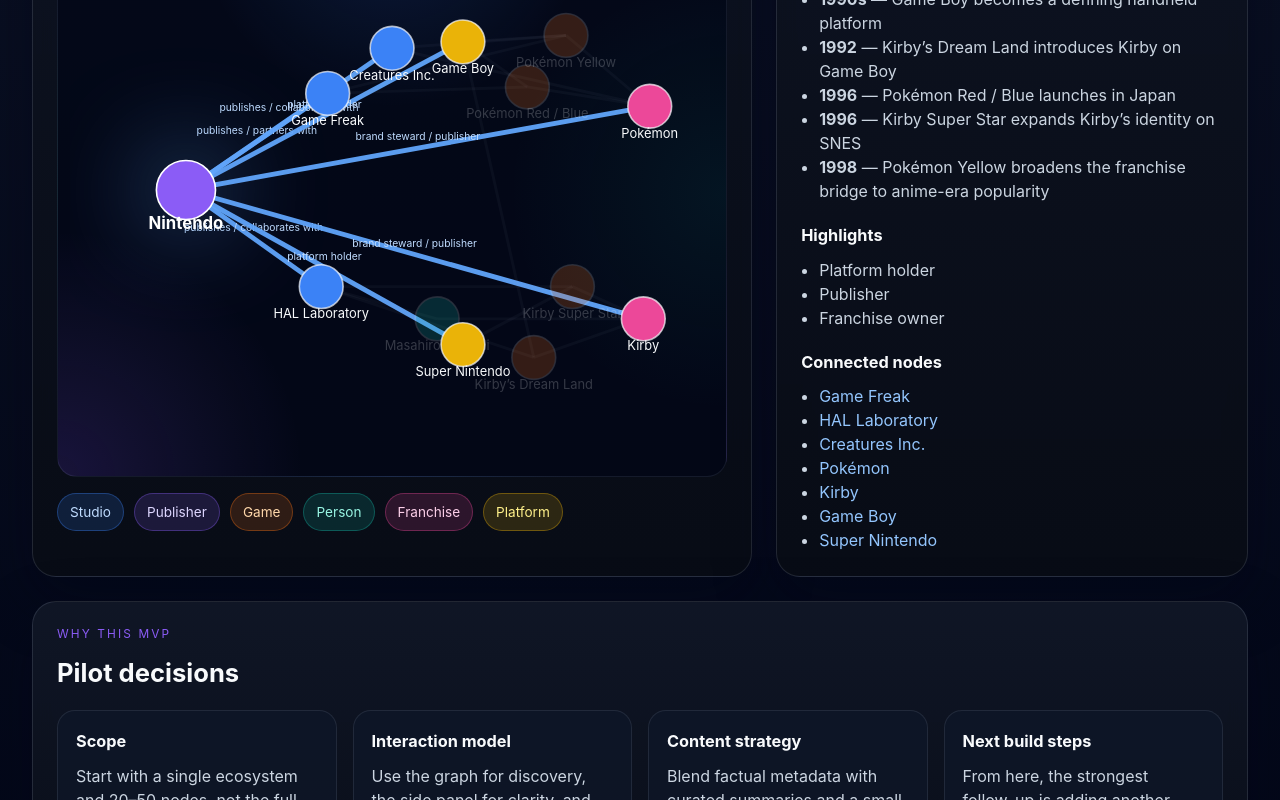
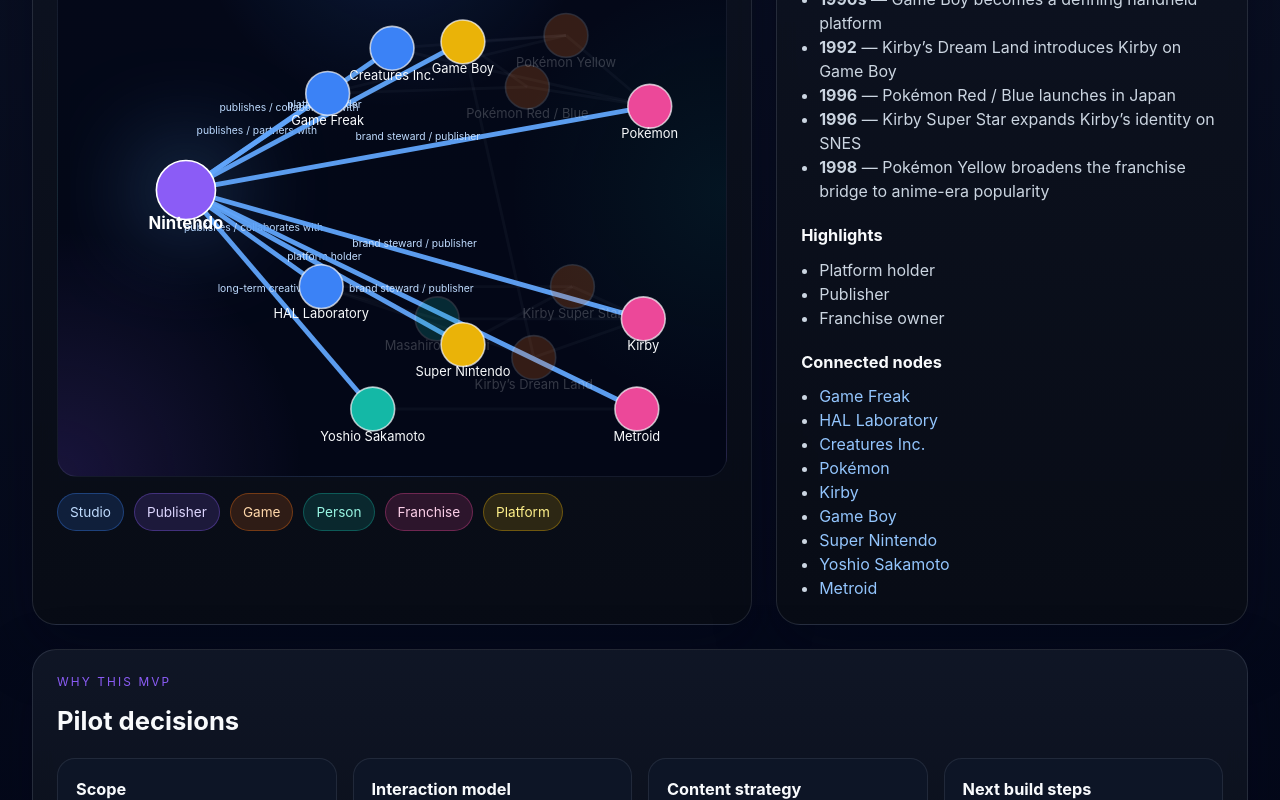
Before and after one commit to gusicclaw-bot/game-progression, a React (Vite) app: page / in a window 1280 px wide. Shown: the part 2148-2948 px from the top of the page. Built offline with nearby package versions, Linux system fonts and the light colour scheme.

Commit message:
Finish Metroid cluster dataset expansion

```diff
--- a/src/data/gameData.ts
+++ b/src/data/gameData.ts
@@ -50,6 +50,14 @@
     title: 'HAL Laboratory forms',
     summary: 'HAL becomes one of the important creative studios orbiting Nintendo’s world.',
     relatedNodeIds: ['hal'],
+  },
+  {
+    id: 'metroid-debut',
+    eraId: 'studio-foundations',
+    yearLabel: '1986',
+    title: 'Metroid debuts on Famicom Disk System',
+    summary: 'Nintendo adds a darker sci-fi branch to its growing first-party identity, creating the foundation for one of its most influential exploration franchises.',
+    relatedNodeIds: ['metroid-franchise', 'nintendo'],
   },
   {
     id: 'gamefreak-founded',
@@ -114,6 +122,14 @@
     title: 'Retro Studios becomes a first-party Nintendo studio',
     summary: 'The ecosystem expands beyond Japan through ownership, showing another path by which Nintendo curates its network.',
     relatedNodeIds: ['retro-studios', 'nintendo'],
+  },
+  {
+    id: 'metroid-prime-arrives',
+    eraId: 'leadership-legacy',
+    yearLabel: '2002',
+    title: 'Metroid Prime revives the franchise in 3D on GameCube',
+    summary: 'Retro Studios helps reframe Metroid for a new platform generation, showing how Nintendo can extend a legacy franchise through a newly acquired studio.',
+    relatedNodeIds: ['metroid-prime', 'retro-studios', 'gamecube', 'metroid-franchise'],
   },
 ]
 
@@ -298,6 +314,54 @@
     highlights: ['16-bit era', 'Nintendo home console', 'Franchise showcase'],
     timelineTags: ['global-breakthrough', 'leadership-legacy'],
   },
+  {
+    id: 'yoshio-sakamoto',
+    label: 'Yoshio Sakamoto',
+    kind: 'person',
+    era: '1959 → now',
+    x: 47,
+    y: 64,
+    description:
+      'A Nintendo creative leader whose work helps connect the Metroid branch across multiple eras, making the graph feel less like isolated products and more like an authored lineage.',
+    highlights: ['Nintendo R&D', 'Metroid stewardship', 'Creative continuity'],
+    timelineTags: ['studio-foundations', 'global-breakthrough', 'leadership-legacy'],
+  },
+  {
+    id: 'metroid-prime',
+    label: 'Metroid Prime',
+    kind: 'game',
+    era: '2002',
+    x: 73,
+    y: 66,
+    description:
+      'A major revival point for Metroid, useful in the pilot because it shows how Nintendo could hand a legacy franchise to Retro Studios and still preserve a coherent identity.',
+    highlights: ['GameCube', 'First-person adventure', 'Franchise revival'],
+    timelineTags: ['leadership-legacy'],
+  },
+  {
+    id: 'metroid-franchise',
+    label: 'Metroid',
+    kind: 'franchise',
+    era: '1986 → now',
+    x: 88,
+    y: 64,
+    description:
+      'A franchise node representing Nintendo’s darker exploration lineage, linking internal creative leadership with later first-party studio evolution through Retro Studios.',
+    highlights: ['Sci-fi exploration', 'Atmosphere', 'Long-running Nintendo franchise'],
+    timelineTags: ['studio-foundations', 'global-breakthrough', 'leadership-legacy'],
+  },
+  {
+    id: 'gamecube',
+    label: 'Nintendo GameCube',
+    kind: 'platform',
+    era: '2001 → 2007',
+    x: 60,
+    y: 67,
+    description:
+      'A platform node that helps explain the technical and strategic context around Metroid Prime and Nintendo’s early-2000s first-party portfolio.',
+    highlights: ['Sixth generation', 'Nintendo home console', '3D-era experimentation'],
+    timelineTags: ['leadership-legacy'],
+  },
 ]
 
 export const edges: EdgeRecord[] = [
@@ -327,6 +391,14 @@
   { from: 'satoru-iwata', to: 'nintendo', label: 'later president' },
   { from: 'masahiro-sakurai', to: 'hal', label: 'early creative leader' },
   { from: 'masahiro-sakurai', to: 'kirby-franchise', label: 'helped define early identity' },
+  { from: 'nintendo', to: 'metroid-franchise', label: 'brand steward / publisher' },
+  { from: 'nintendo', to: 'gamecube', label: 'platform holder' },
+  { from: 'retro-studios', to: 'metroid-prime', label: 'developed' },
+  { from: 'retro-studios', to: 'metroid-franchise', label: 'helped revive in 3D era' },
+  { from: 'metroid-prime', to: 'metroid-franchise', label: 'belongs to franchise' },
+  { from: 'metroid-prime', to: 'gamecube', label: 'released on platform' },
+  { from: 'yoshio-sakamoto', to: 'nintendo', label: 'long-term creative leader' },
+  { from: 'yoshio-sakamoto', to: 'metroid-franchise', label: 'helped shape long-term identity' },
 ]
 
 export const kindLabels: Record<NodeKind, string> = {
```
